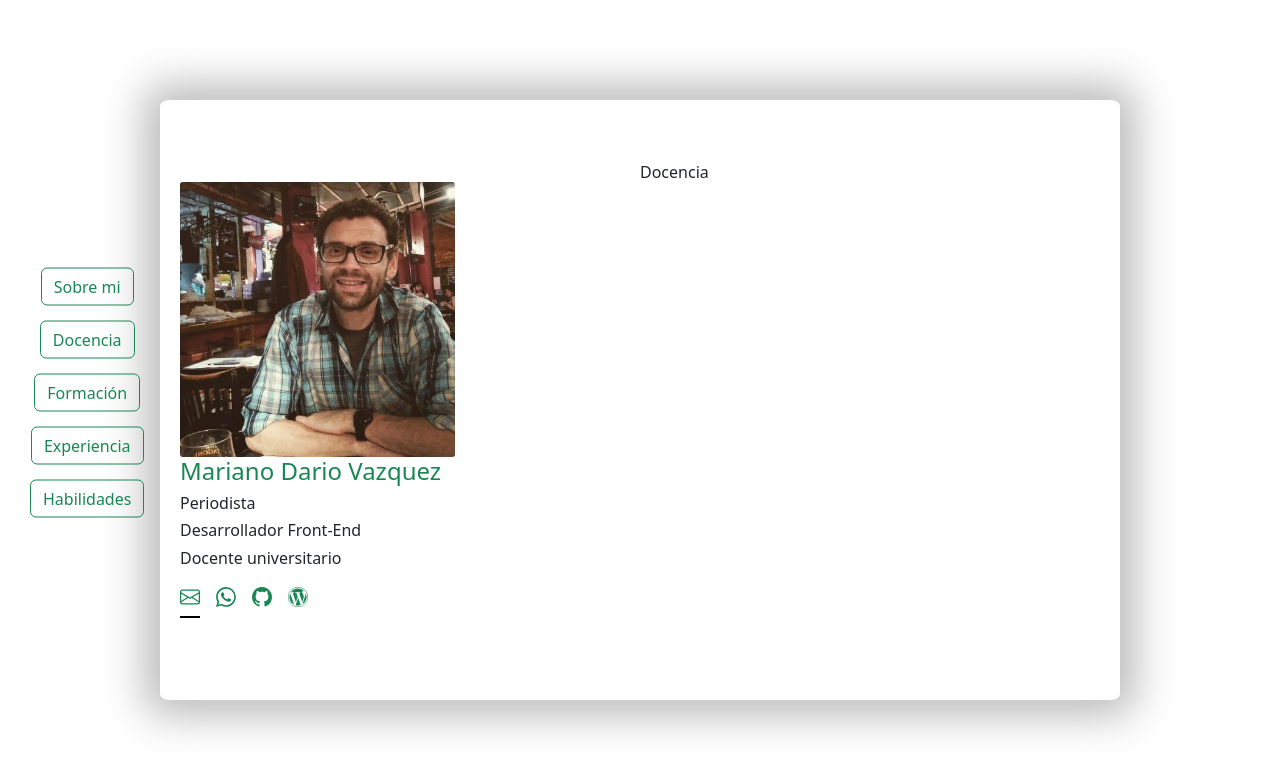
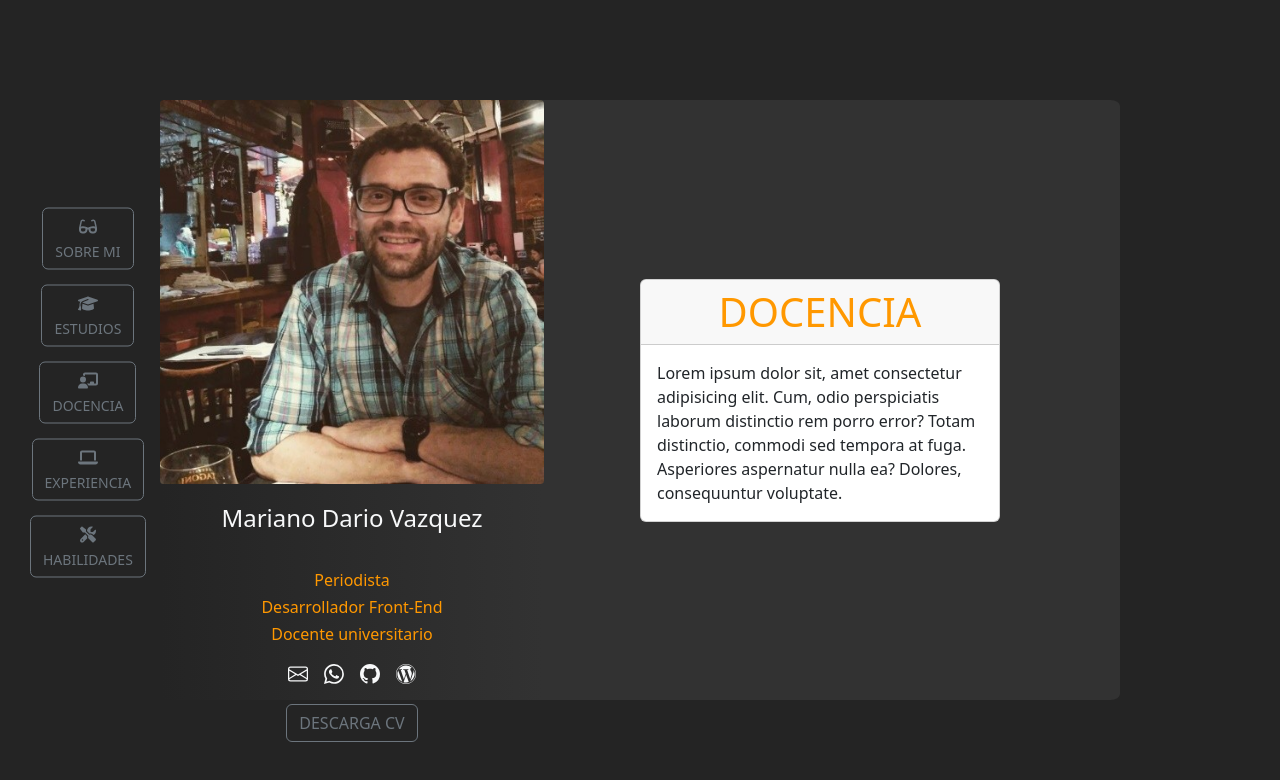
Before and after one commit to mareanovazquez/CurriculumVitae, a React (Vite) app: page /docencia in a window 1280 px wide. Shown: the top 780 px of the page. Built offline with nearby package versions, Linux system fonts and the light colour scheme.

Commit message:
Estilos aplicados y paleta de colores inicial

```diff
--- a/package.json
+++ b/package.json
@@ -10,6 +10,10 @@
     "preview": "vite preview"
   },
   "dependencies": {
+    "@fortawesome/fontawesome-svg-core": "^6.4.2",
+    "@fortawesome/free-regular-svg-icons": "^6.4.2",
+    "@fortawesome/free-solid-svg-icons": "^6.4.2",
+    "@fortawesome/react-fontawesome": "^0.2.0",
     "bootstrap": "^5.3.1",
     "react": "^18.2.0",
     "react-bootstrap": "^2.8.0",
--- a/src/App.jsx
+++ b/src/App.jsx
@@ -1,5 +1,6 @@
 import 'bootstrap/dist/css/bootstrap.min.css'
 import './estilos.css'
+import './index.css'
 import { NavBar } from './Components/NavBar/NavBar'
 import { BrowserRouter, Route, Routes } from 'react-router-dom'
 import { Docencia } from './Components/Docencia/Docencia'
@@ -19,7 +20,7 @@ function App() {
       <BrowserRouter>
         <NavBar />
         <div className='contenedorCV'>
-          <div className='contenedorHyF'>
+          <div className='contenedorHeaderyFooter'>
           <Header />
           <Footer />
           </div>
--- a/src/Components/AboutMe/AboutMe.jsx
+++ b/src/Components/AboutMe/AboutMe.jsx
@@ -1,8 +1,20 @@
 export const AboutMe = () => {
 
-    return(
+    return (
         <>
-        <p>Sobre mi</p>
+            <div className="contenedorSobreMi">
+                <div className="card">
+                    <div className="card-header text-center display-6">
+                        SOBRE MÍ
+                    </div>
+                    <div className="card-body">
+                        <p className="card-text"> Mi nombre es Mariano Dario Vazquez y soy oriundo de Santa Teresita.
+                            Me recibí como periodista en la Facultad de Periodismo y Comunicación Social (FPyCS) de
+                            la UNLP. Trabajé en medios gráficos, radiales y digitales de La Plata.
+                            En la actualidad me desempeño como docente de grado y posgrado en la FPyCS y como desarrollador web en la SCBA</p>
+                    </div>
+                </div>
+            </div>
         </>
     )
 }
--- a/src/Components/Docencia/Docencia.jsx
+++ b/src/Components/Docencia/Docencia.jsx
@@ -2,7 +2,15 @@ export const Docencia = ()=> {
 
     return(
         <>
-        <p>Docencia</p>
+        <div className="contenedorDocencia">
+                <div className="card">
+                    <div className="card-header text-center display-6">
+                        DOCENCIA
+                    </div>
+                    <div className="card-body">
+                        <p className="card-text"> Lorem ipsum dolor sit, amet consectetur adipisicing elit. Cum, odio perspiciatis laborum distinctio rem porro error? Totam distinctio, commodi sed tempora at fuga. Asperiores aspernatur nulla ea? Dolores, consequuntur voluptate. </p></div>
+                </div>
+            </div>
         </>
     )
 }
--- a/src/Components/Experiencia/Experiencia.jsx
+++ b/src/Components/Experiencia/Experiencia.jsx
@@ -1,8 +1,18 @@
 export const Experiencia = ()=> {
 
     return(
+
         <>
-        <p>Experiencia</p>
+        <div className="contenedorExperiencia">
+                <div className="card bg-secondary">
+                    <div className="card-header text-center display-6">
+                        EXPERIENCIA
+                    </div>
+                    <div className="card-body">
+                        <p className="card-text"> Lorem ipsum dolor sit, amet consectetur adipisicing elit. Cum, odio perspiciatis laborum distinctio rem porro error? Totam distinctio, commodi sed tempora at fuga. Asperiores aspernatur nulla ea? Dolores, consequuntur voluptate. </p></div>
+                </div>
+            </div>
         </>
+
     )
 }
--- a/src/Components/Footer/Footer.jsx
+++ b/src/Components/Footer/Footer.jsx
@@ -1,39 +1,51 @@
 import Nav from 'react-bootstrap/Nav';
+import { Link } from 'react-router-dom';
 
 export const Footer = () => {
 
   return (
     <>
+      <div className='contenedorFooter'>
+        <div className='contenedorDescripcion'>
+          <h6 >Periodista </h6>
+          <h6 >Desarrollador Front-End</h6>
+          <h6 >Docente universitario</h6>
+        </div>
 
-      <Nav variant="underline" defaultActiveKey="/home" className='justify-content-start'>
+        <Nav variant="underline" defaultActiveKey="/home" className=' contenedorContacto justify-content-center'>
           <Nav.Item>
-          <Nav.Link href="/home"><svg xmlns="http://www.w3.org/2000/svg" width="20" height="20" fill="currentColor" className="bi bi-envelope text-success" viewBox="0 0 16 16">
+            <Nav.Link href="mailto:mareanovazquez@gmail.com"><svg xmlns="http://www.w3.org/2000/svg" width="20" height="20" fill="currentColor" className="bi bi-envelope text-light" viewBox="0 0 16 16">
               <path d="M0 4a2 2 0 0 1 2-2h12a2 2 0 0 1 2 2v8a2 2 0 0 1-2 2H2a2 2 0 0 1-2-2V4Zm2-1a1 1 0 0 0-1 1v.217l7 4.2 7-4.2V4a1 1 0 0 0-1-1H2Zm13 2.383-4.708 2.825L15 11.105V5.383Zm-.034 6.876-5.64-3.471L8 9.583l-1.326-.795-5.64 3.47A1 1 0 0 0 2 13h12a1 1 0 0 0 .966-.741ZM1 11.105l4.708-2.897L1 5.383v5.722Z" />
             </svg></Nav.Link>
           </Nav.Item>
           <Nav.Item>
-          <Nav.Link eventKey="link-1"><svg xmlns="http://www.w3.org/2000/svg" width="20" height="20" fill="currentColor" class="bi bi-whatsapp text-success" viewBox="0 0 16 16">
+            <Nav.Link href='https://wa.me/5491132380400' target='_blanck'><svg xmlns="http://www.w3.org/2000/svg" width="20" height="20" fill="currentColor" className="bi bi-whatsapp text-light" viewBox="0 0 16 16">
               <path d="M13.601 2.326A7.854 7.854 0 0 0 7.994 0C3.627 0 .068 3.558.064 7.926c0 1.399.366 2.76 1.057 3.965L0 16l4.204-1.102a7.933 7.933 0 0 0 3.79.965h.004c4.368 0 7.926-3.558 7.93-7.93A7.898 7.898 0 0 0 13.6 2.326zM7.994 14.521a6.573 6.573 0 0 1-3.356-.92l-.24-.144-2.494.654.666-2.433-.156-.251a6.56 6.56 0 0 1-1.007-3.505c0-3.626 2.957-6.584 6.591-6.584a6.56 6.56 0 0 1 4.66 1.931 6.557 6.557 0 0 1 1.928 4.66c-.004 3.639-2.961 6.592-6.592 6.592zm3.615-4.934c-.197-.099-1.17-.578-1.353-.646-.182-.065-.315-.099-.445.099-.133.197-.513.646-.627.775-.114.133-.232.148-.43.05-.197-.1-.836-.308-1.592-.985-.59-.525-.985-1.175-1.103-1.372-.114-.198-.011-.304.088-.403.087-.088.197-.232.296-.346.1-.114.133-.198.198-.33.065-.134.034-.248-.015-.347-.05-.099-.445-1.076-.612-1.47-.16-.389-.323-.335-.445-.34-.114-.007-.247-.007-.38-.007a.729.729 0 0 0-.529.247c-.182.198-.691.677-.691 1.654 0 .977.71 1.916.81 2.049.098.133 1.394 2.132 3.383 2.992.47.205.84.326 1.129.418.475.152.904.129 1.246.08.38-.058 1.171-.48 1.338-.943.164-.464.164-.86.114-.943-.049-.084-.182-.133-.38-.232z" />
             </svg></Nav.Link>
           </Nav.Item>
           <Nav.Item>
             <Nav.Link href='https://github.com/mareanovazquez' target='_blanck' >
-            <svg xmlns="http://www.w3.org/2000/svg" width="20" height="20" fill="currentColor" className="bi bi-github text-success" viewBox="0 0 16 16">
+              <svg xmlns="http://www.w3.org/2000/svg" width="20" height="20" fill="currentColor" className="bi bi-github text-light" viewBox="0 0 16 16">
                 <path d="M8 0C3.58 0 0 3.58 0 8c0 3.54 2.29 6.53 5.47 7.59.4.07.55-.17.55-.38 0-.19-.01-.82-.01-1.49-2.01.37-2.53-.49-2.69-.94-.09-.23-.48-.94-.82-1.13-.28-.15-.68-.52-.01-.53.63-.01 1.08.58 1.23.82.72 1.21 1.87.87 2.33.66.07-.52.28-.87.51-1.07-1.78-.2-3.64-.89-3.64-3.95 0-.87.31-1.59.82-2.15-.08-.2-.36-1.02.08-2.12 0 0 .67-.21 2.2.82.64-.18 1.32-.27 2-.27.68 0 1.36.09 2 .27 1.53-1.04 2.2-.82 2.2-.82.44 1.1.16 1.92.08 2.12.51.56.82 1.27.82 2.15 0 3.07-1.87 3.75-3.65 3.95.29.25.54.73.54 1.48 0 1.07-.01 1.93-.01 2.2 0 .21.15.46.55.38A8.012 8.012 0 0 0 16 8c0-4.42-3.58-8-8-8z" />
               </svg>
             </Nav.Link>
           </Nav.Item>
           <Nav.Item>
             <Nav.Link href='https://mareanovazquez.wordpress.com/' target='_blanck' >
-            <svg xmlns="http://www.w3.org/2000/svg" width="20" height="20" fill="currentColor" className="bi bi-wordpress text-success" viewBox="0 0 16 16">
+              <svg xmlns="http://www.w3.org/2000/svg" width="20" height="20" fill="currentColor" className="bi bi-wordpress text-light" viewBox="0 0 16 16">
                 <path d="M12.633 7.653c0-.848-.305-1.435-.566-1.892l-.08-.13c-.317-.51-.594-.958-.594-1.48 0-.63.478-1.218 1.152-1.218.02 0 .039.002.058.003l.031.003A6.838 6.838 0 0 0 8 1.137 6.855 6.855 0 0 0 2.266 4.23c.16.005.313.009.442.009.717 0 1.828-.087 1.828-.087.37-.022.414.521.044.565 0 0-.371.044-.785.065l2.5 7.434 1.5-4.506-1.07-2.929c-.369-.022-.719-.065-.719-.065-.37-.022-.326-.588.043-.566 0 0 1.134.087 1.808.087.718 0 1.83-.087 1.83-.087.37-.022.413.522.043.566 0 0-.372.043-.785.065l2.48 7.377.684-2.287.054-.173c.27-.86.469-1.495.469-2.046zM1.137 8a6.864 6.864 0 0 0 3.868 6.176L1.73 5.206A6.837 6.837 0 0 0 1.137 8z" />
                 <path d="M6.061 14.583 8.121 8.6l2.109 5.78c.014.033.03.064.049.094a6.854 6.854 0 0 1-4.218.109zm7.96-9.876c.03.219.047.453.047.706 0 .696-.13 1.479-.522 2.458l-2.096 6.06a6.86 6.86 0 0 0 2.572-9.224z" />
                 <path fillRule="evenodd" d="M0 8c0-4.411 3.589-8 8-8 4.41 0 8 3.589 8 8s-3.59 8-8 8c-4.411 0-8-3.589-8-8zm.367 0c0 4.209 3.424 7.633 7.633 7.633 4.208 0 7.632-3.424 7.632-7.633C15.632 3.79 12.208.367 8 .367 3.79.367.367 3.79.367 8z" />
               </svg>
             </Nav.Link>
           </Nav.Item>
+        </Nav>
 
-      </Nav>
+        <div className='contenedorDescargaCV'>
+          <button className='btn btn-outline-secondary'> DESCARGA CV</button>
+
+        </div>
+      </div>
     </>
   )
 }
--- a/src/Components/Formacion/Formacion.jsx
+++ b/src/Components/Formacion/Formacion.jsx
@@ -1,14 +1,22 @@
 export const Formacion = () => {
 
     return (
-        <> <div className="contenidoFormacion">
-            <div className="itemFormacion">
-                <h3 className="text-center">Licenciatura en comunicación social</h3>
-            </div>
-            <div className="itemFormacion">
-                <h3 className="text-center">Doctorado en comunicación social</h3>
+        <> <div className="contenedorFormacion">
+            <div className="card">
+                <div className="card-header text-center display-6">
+                    ESTUDIOS
+                </div>
+                <div className="card-body">
+                    <h5 className="card-title text-center">Licenciatura en comunicación social con orientación en periodismo</h5>
+                    <p className="card-text">With supporting text below as a natural lead-in to additional content.</p>
                 </div>
 
+
+                <div className="card-body">
+                    <h5 className="card-title text-center">Doctorado en comunicación social</h5>
+                    <p className="card-text">With supporting text below as a natural lead-in to additional content.</p>
+                </div>
+            </div>
         </div>
         </>
     )
--- a/src/Components/Habilidades/Habilidades.jsx
+++ b/src/Components/Habilidades/Habilidades.jsx
@@ -2,7 +2,15 @@ export const Habilidades = () =>{
 
     return (
         <>
-        <p>Habilidades</p>
+        <div className="contenedorHabilidades">
+                <div className="card">
+                    <div className="card-header text-center display-6">
+                        HABILIDADES
+                    </div>
+                    <div className="card-body">
+                        <p className="card-text"> Lorem ipsum dolor sit, amet consectetur adipisicing elit. Cum, odio perspiciatis laborum distinctio rem porro error? Totam distinctio, commodi sed tempora at fuga. Asperiores aspernatur nulla ea? Dolores, consequuntur voluptate. </p></div>
+                </div>
+            </div>
         </>
     )
 }
--- a/src/Components/Header/Header.jsx
+++ b/src/Components/Header/Header.jsx
@@ -5,13 +5,17 @@ export const Header = () => {
 
     <>
       <div className='contenedorHeader'>
+
         <div className='contenedorImg'>
-          <img className='imgPerfil' src={perfil} alt='perfil' />
+           <img className='imgPerfil' src={perfil} alt='perfil' />
         </div>
-        <h4 className='text-center text-success' >Mariano Dario Vazquez</h4>
-        <h6 className=''>Periodista </h6>
-        <h6>Desarrollador Front-End</h6>
-        <h6>Docente universitario</h6>
+
+        <div className='contenedorNombre'>
+          <h4 className='text-light' >Mariano Dario Vazquez</h4>
+        </div>
+
+
+
       </div>
 
     </>
--- a/src/Components/NavBar/NavBar.jsx
+++ b/src/Components/NavBar/NavBar.jsx
@@ -1,5 +1,11 @@
+import { FontAwesomeIcon } from '@fortawesome/react-fontawesome';
 import { useState } from 'react';
 import { NavLink } from 'react-router-dom';
+import { faGraduationCap } from '@fortawesome/free-solid-svg-icons';
+import { faScrewdriverWrench } from '@fortawesome/free-solid-svg-icons';
+import { faGlasses } from '@fortawesome/free-solid-svg-icons';
+import { faChalkboardUser } from '@fortawesome/free-solid-svg-icons';
+import { faLaptop } from '@fortawesome/free-solid-svg-icons';
 
 export function NavBar() {
 
@@ -15,37 +21,45 @@ export function NavBar() {
         <div className="MenuNavBar" >
 
             <NavLink className='opcionesNavBar' to='/'>
-                <button className={`my-button ${activeButton === 1 ? 'btn btn-success' : 'btn btn-outline-success'}`}
-                    onClick={() => toggleActive(1)} >
-                    Sobre mi
-                </button>
-            </NavLink>
-
-            <NavLink className='opcionesNavBar' to='/docencia'>
-                <button className={`my-button ${activeButton === 2 ? 'btn btn-success' : 'btn btn-outline-success'}`}
-                    onClick={() => toggleActive(2)}>
-                    Docencia
+                <button className={`my-button ${activeButton === 1 ? 'btn btn-secondary' : 'btn btn-outline-secondary'}`}
+                    onClick={() => toggleActive(1)}>
+                    <FontAwesomeIcon icon={faGlasses} />
+                    <br></br>
+                    <small>SOBRE MI</small>
                 </button>
             </NavLink>
 
             <NavLink className='opcionesNavBar' to='/formacion'>
-                <button className={`my-button ${activeButton === 3 ? 'btn btn-success' : 'btn btn-outline-success'}`}
-                    onClick={() => toggleActive(3)} >
-                    Formación
+                <button className={`my-button ${activeButton === 2 ? 'btn btn-secondary' : 'btn btn-outline-secondary'}`}
+                    onClick={() => toggleActive(2)} >
+                    <FontAwesomeIcon icon={faGraduationCap} />
+                    <br></br>
+                    <small> ESTUDIOS</small>
                 </button >
             </NavLink>
 
+            <NavLink className='opcionesNavBar' to='/docencia'>
+                <button className={`my-button ${activeButton === 3 ? 'btn btn-secondary' : 'btn btn-outline-secondary'}`}
+                    onClick={() => toggleActive(3)}>
+                    <FontAwesomeIcon icon={faChalkboardUser} />
+                    <br></br>
+                    <small>DOCENCIA</small>
+                </button>
+            </NavLink>
+
             <NavLink className='opcionesNavBar' to='/experiencia'>
-                <button className={`my-button ${activeButton === 4 ? 'btn btn-success' : 'btn btn-outline-success'}`}
+                <button className={`my-button ${activeButton === 4 ? 'btn btn-secondary' : 'btn btn-outline-secondary'}`}
                     onClick={() => toggleActive(4)} >
-                    Experiencia
+                    <FontAwesomeIcon icon={faLaptop} />
+                    <br></br>
+                    <small>EXPERIENCIA</small>
                 </button>
             </NavLink>
 
             <NavLink className='opcionesNavBar' to='/habilidades'>
-                <button className={`my-button ${activeButton === 5 ? 'btn btn-success' : 'btn btn-outline-success'}`}
+                <button className={`my-button ${activeButton === 5 ? 'btn btn-secondary' : 'btn btn-outline-secondary'}`}
                     onClick={() => toggleActive(5)} >
-                    Habilidades
+                    <FontAwesomeIcon icon={faScrewdriverWrench} /> <br></br> <small>HABILIDADES</small>
                 </button>
             </NavLink>
         </div>
--- a/src/estilos.css
+++ b/src/estilos.css
@@ -2,7 +2,8 @@
     /*posición y forma del contenedor*/
     width: 75%;
     height: 75vh;
-    box-shadow: 0px 0px 40px 16px rgba(137, 135, 135, 0.56);
+    /* box-shadow: 0px 0px 40px 16px rgba(137, 135, 135, 0.56); */
+
     position: absolute;
     top: 50%;
     left: 50%;
@@ -15,8 +16,11 @@
     justify-content: space-between;
     align-items: center;
     flex-wrap: wrap;
+
+    /*decoración contenido*/
+    background-color: #323232;
 }
-
+/*BARRA DE NAVEGACIÓN*/
 .MenuNavBar {
     /*posicionamiento contenedor*/
     position: absolute;
@@ -38,40 +42,62 @@
     padding-right: 10px;
 }
 
+/*INFORMACIÓN DE PERFIL*/
 
-.contenedorHyF {
+.contenedorHeaderyFooter {
+    /*dimensiones contenedor*/
     width: 40%;
-    padding: 20px;
+    height: 75vh;
 
+    /*posicionamiento contenido*/
+    display: flex;
+    flex-direction: column;
+    justify-content: flex-start;
+    align-items: center;
+    background: rgb(50,50,50);
+    background: linear-gradient(270deg, rgba(50,50,50,1) 0%, rgba(36,36,36,1) 100%);
 }
 
 .contenedorHeader {
     display: flex;
     flex-direction: column;
-    align-items: start;
-    justify-content: flex-start;
+    align-items: center;
+    justify-content: center;
+    }
+
+.imgPerfil {
+    width: 100%;
+    border-radius: 1%;
+    }
+
+.contenedorNombre {
+    text-align: center;
+    padding-top: 20px;
 }
 
-/* .contenedorImg {
-    position: absolute;
-  top: 0;
-  left: 0;
-}
- */
-.imgPerfil {
-    width: 80%;
-    border-radius: 1%;
-
-
+.contenedorFooter {
+    padding-top: 30px;
+    display: flex;
+    flex-direction: column;
+    align-items: center;
+    justify-content: center;
 }
 
+.contenedorDescripcion {
+    color: #ff9800;
+    text-align: center;
+}
+
+.contenedorDescargaCV {
+    padding-top: 10px;
+}
 .contenedorDEFH {
     width: 50%;
     height: 80%;
 
 }
 
-.contenidoFormacion {
+.contenedorSobreMi {
     width: 75%;
     height: 100%;
     display: flex;
@@ -80,3 +106,61 @@
     justify-content: center;
     align-items: center;
 }
+.contenedorSobreMi .card .card-header {
+    color:#ff9800;
+}
+.contenedorFormacion {
+    width: 75%;
+    height: 100%;
+    display: flex;
+    flex-wrap: wrap;
+    flex-direction: column;
+    justify-content: center;
+    align-items: center;
+}
+
+.contenedorFormacion .card .card-header {
+    color: #ff9800;
+}
+
+.contenedorHabilidades {
+    width: 75%;
+    height: 100%;
+    display: flex;
+    flex-wrap: wrap;
+    flex-direction: column;
+    justify-content: center;
+    align-items: center;
+}
+
+.contenedorHabilidades .card .card-header {
+    color: #ff9800;
+}
+
+.contenedorExperiencia {
+    width: 75%;
+    height: 100%;
+    display: flex;
+    flex-wrap: wrap;
+    flex-direction: column;
+    justify-content: center;
+    align-items: center;
+}
+
+.contenedorExperiencia .card .card-header {
+    color: #ff9800;
+}
+
+.contenedorDocencia {
+    width: 75%;
+    height: 100%;
+    display: flex;
+    flex-wrap: wrap;
+    flex-direction: column;
+    justify-content: center;
+    align-items: center;
+}
+
+.contenedorDocencia .card .card-header {
+    color: #ff9800;
+}
--- a/src/index.css
+++ b/src/index.css
@@ -1,19 +1,12 @@
-/* :root {
+:root {
   font-family: Inter, system-ui, Avenir, Helvetica, Arial, sans-serif;
   line-height: 1.5;
   font-weight: 400;
-
-  color-scheme: light dark;
-  color: rgba(255, 255, 255, 0.87);
   background-color: #242424;
 
-  font-synthesis: none;
-  text-rendering: optimizeLegibility;
-  -webkit-font-smoothing: antialiased;
-  -moz-osx-font-smoothing: grayscale;
-  -webkit-text-size-adjust: 100%;
+
 }
-
+/*
 a {
   font-weight: 500;
   color: #646cff;
```
Also changed, not shown: 2 other files (tests, documents, lock files or other folders). Lines whose indentation alone changed are shown as unchanged.
